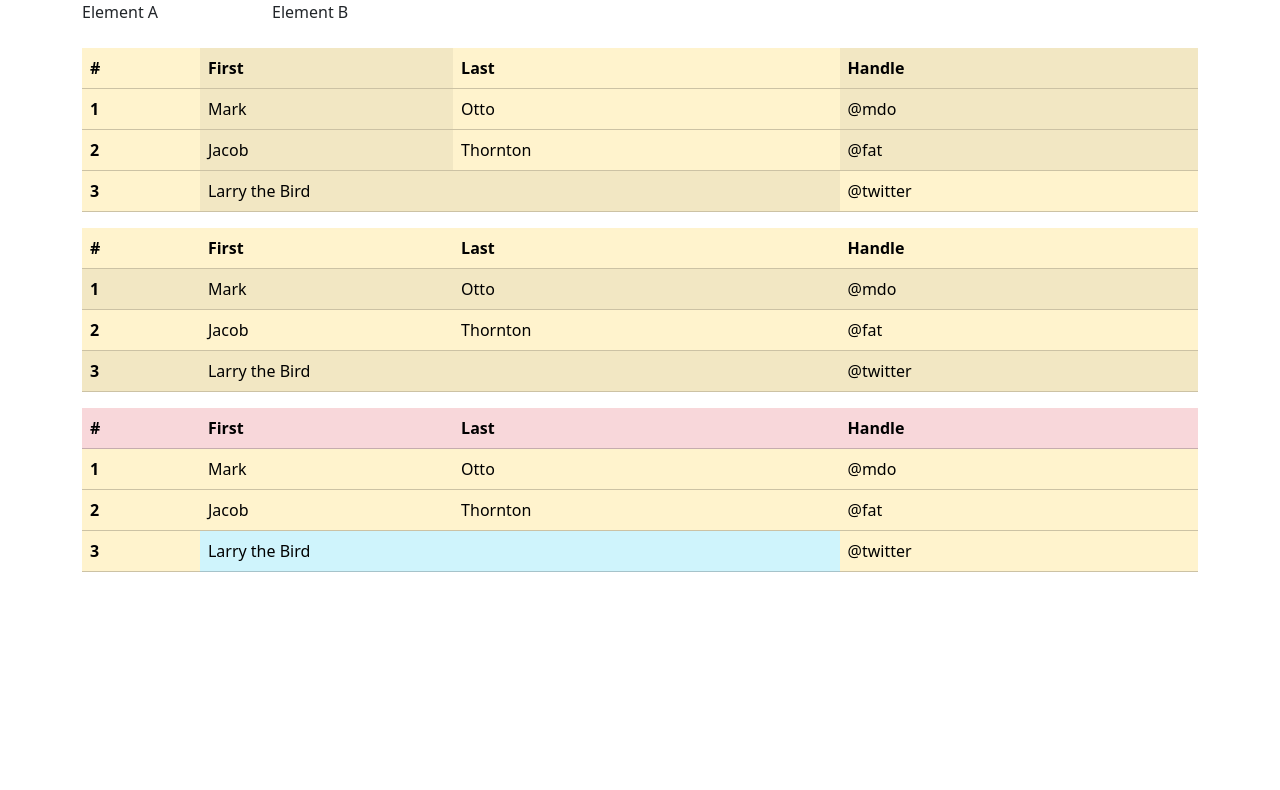
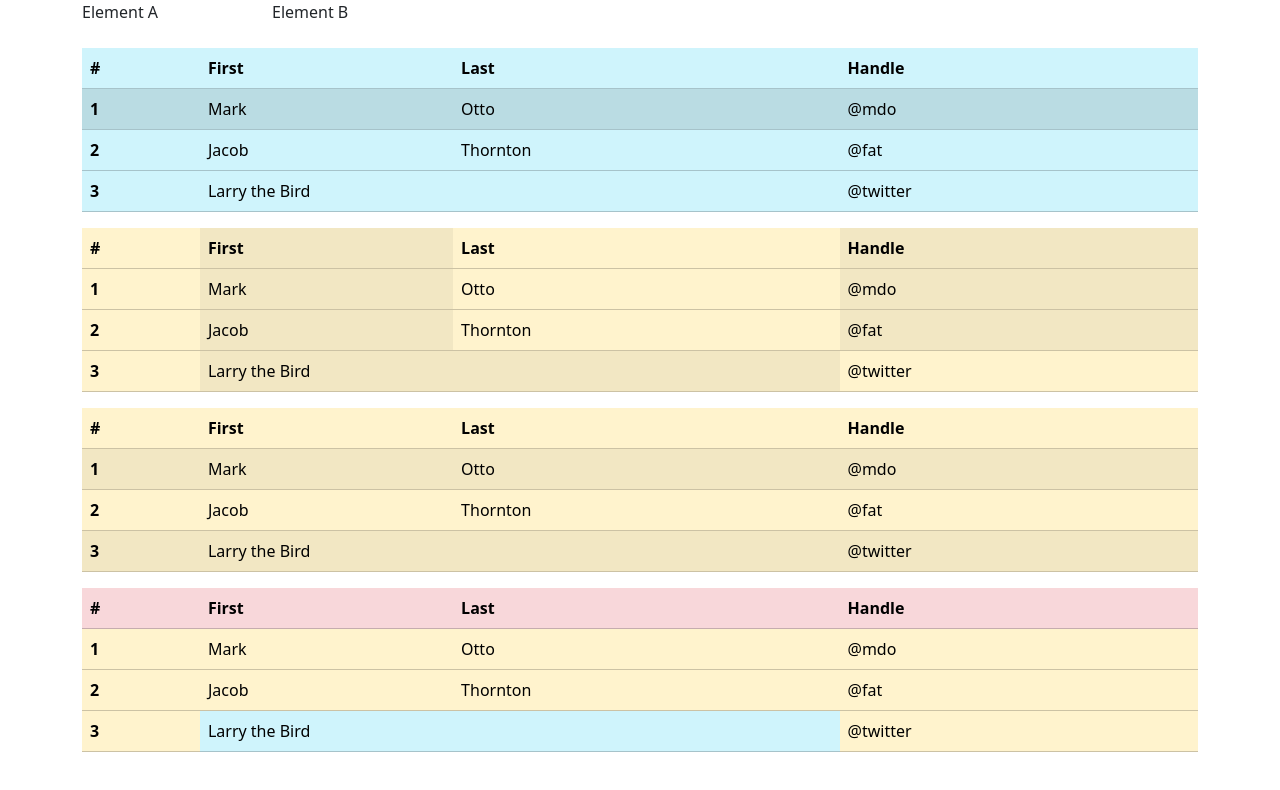
Before and after one commit to NinjaCoderM/learn-bootstrap-scss, a website: page learn-bootstrap-reboot/showCaseTable.html in a window 1280 px wide. Drawn offline with Linux system fonts and the light colour scheme; files whose address does not match are found by name.

Commit message:
tr.table-active bei table.table.table-hover

```diff
--- a/learn-bootstrap-reboot/showCaseTable.html
+++ b/learn-bootstrap-reboot/showCaseTable.html
@@ -31,6 +31,35 @@
 
       <div class="col-md-12 mt-4">
 
+        <table class="table table-info table-hover">
+          <thead>
+            <tr>
+              <th scope="col">#</th>
+              <th scope="col">First</th>
+              <th scope="col">Last</th>
+              <th scope="col">Handle</th>
+            </tr>
+          </thead>
+          <tbody>
+            <tr class="table-active">
+              <th scope="row">1</th>
+              <td>Mark</td>
+              <td>Otto</td>
+              <td>@mdo</td>
+            </tr>
+            <tr>
+              <th scope="row">2</th>
+              <td>Jacob</td>
+              <td>Thornton</td>
+              <td>@fat</td>
+            </tr>
+            <tr>
+              <th scope="row">3</th>
+              <td colspan="2">Larry the Bird</td>
+              <td>@twitter</td>
+            </tr>
+          </tbody>
+        </table>
         <table class="table table-warning table-striped-columns table-hover">
           <thead>
             <tr>
```
Also changed, not shown: learn-bootstrap-reboot/readMeShowCaseTable.txt.
